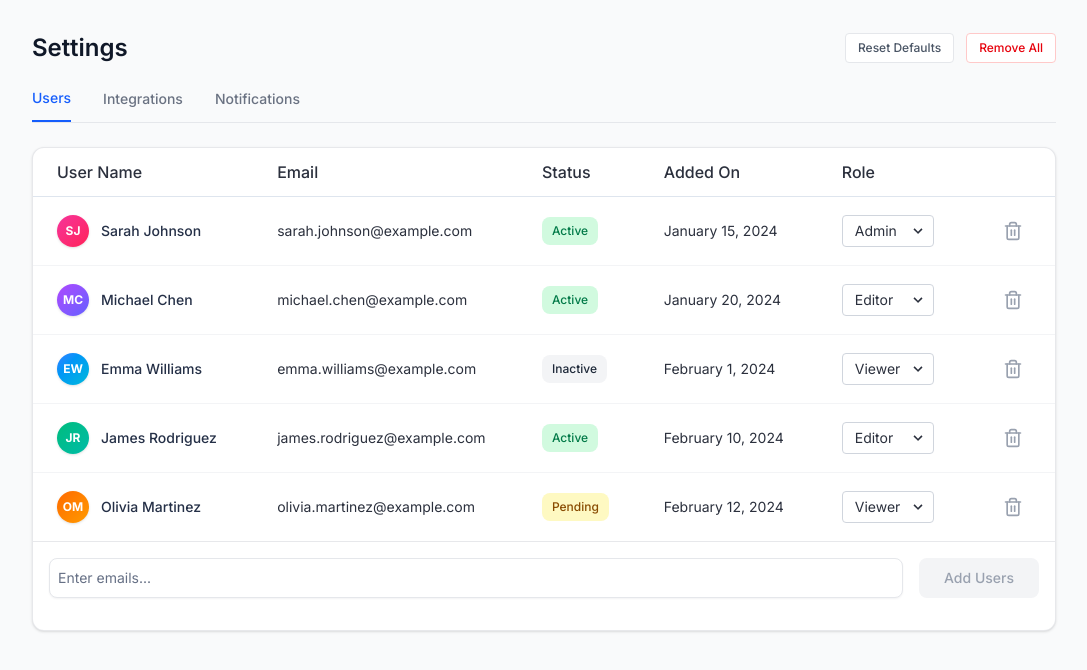
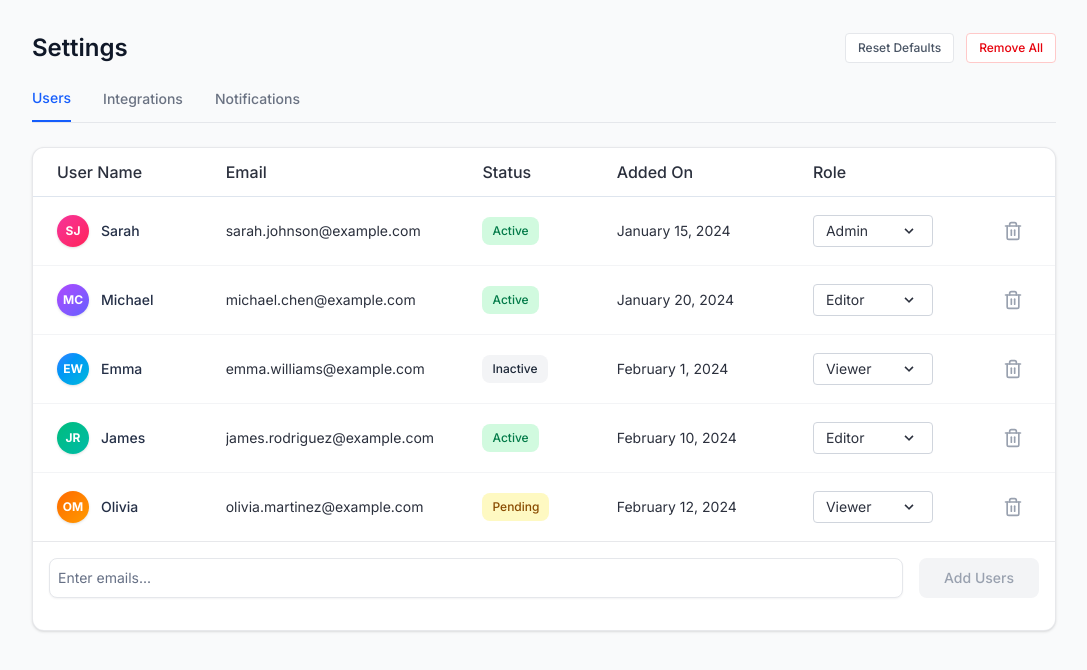
Before and after one commit to ozhayun/Email-Input, a Next.js app: page / in a window 1280 px wide. Shown: the top 670 px of the page, without its empty margins (96-1183 px from the left). Built offline with nearby package versions, Linux system fonts and the light colour scheme.

Commit message:
fix name

```diff
--- a/_data/initial-users.json
+++ b/_data/initial-users.json
@@ -1,7 +1,7 @@
 [
   {
     "id": "1",
-    "name": "Sarah Johnson",
+    "name": "Sarah",
     "email": "sarah.johnson@example.com",
     "status": "Active",
     "addedOn": "2024-01-15",
@@ -10,7 +10,7 @@
   },
   {
     "id": "2",
-    "name": "Michael Chen",
+    "name": "Michael",
     "email": "michael.chen@example.com",
     "status": "Active",
     "addedOn": "2024-01-20",
@@ -19,7 +19,7 @@
   },
   {
     "id": "3",
-    "name": "Emma Williams",
+    "name": "Emma",
     "email": "emma.williams@example.com",
     "status": "Inactive",
     "addedOn": "2024-02-01",
@@ -28,7 +28,7 @@
   },
   {
     "id": "4",
-    "name": "James Rodriguez",
+    "name": "James",
     "email": "james.rodriguez@example.com",
     "status": "Active",
     "addedOn": "2024-02-10",
@@ -37,7 +37,7 @@
   },
   {
     "id": "5",
-    "name": "Olivia Martinez",
+    "name": "Olivia",
     "email": "olivia.martinez@example.com",
     "status": "Pending",
     "addedOn": "2024-02-12",
--- a/src/components/Table/UserTableRow.tsx
+++ b/src/components/Table/UserTableRow.tsx
@@ -19,19 +19,19 @@ export function UserTableRow({
 }: UserTableRowProps) {
   return (
     <tr key={user.id} className="hover:bg-gray-50 transition-colors group">
-      <td className="px-6 py-4 whitespace-nowrap">
-        <div className="flex items-center gap-3">
+      <td className="px-6 py-4 whitespace-nowrap max-w-[200px]">
+        <div className="flex items-center gap-3 min-w-0">
           <div
-            className={`w-8 h-8 rounded-full flex items-center justify-center text-xs font-bold text-white shadow-sm bg-gradient-to-br ${user.gradient}`}
+            className={`w-8 h-8 shrink-0 rounded-full flex items-center justify-center text-xs font-bold text-white shadow-sm bg-gradient-to-br ${user.gradient}`}
           >
             {user.initials}
           </div>
-          <span className="text-sm font-medium text-[#253047]">
+          <span className="text-sm font-medium text-[#253047] truncate block min-w-0" title={user.name}>
             {user.name}
           </span>
         </div>
       </td>
-      <td className="px-6 py-4 whitespace-nowrap text-sm text-[#2B303D] max-w-[250px]">
+      <td className="px-6 py-4 whitespace-nowrap text-sm text-[#2B303D] max-w-[220px]">
         <span className="block truncate" title={user.email}>
           {user.email}
         </span>
@@ -52,10 +52,10 @@ export function UserTableRow({
       <td className="px-6 py-4 whitespace-nowrap text-sm text-[#2B303D]">
         {formatAddedOn(user.addedOn)}
       </td>
-      <td className="px-6 py-4 whitespace-nowrap">
-        <div className="relative">
+      <td className="px-6 py-4 whitespace-nowrap w-[140px] min-w-[140px]">
+        <div className="relative w-full min-w-[120px]">
           <select
-            className="appearance-none bg-white border border-[#D0D5DD] text-[#2B303D] py-1.5 pl-3 pr-8 rounded leading-tight focus:outline-none focus:bg-white focus:border-gray-500 text-sm"
+            className="appearance-none bg-white border border-[#D0D5DD] text-[#2B303D] py-1.5 pl-3 pr-8 rounded leading-tight focus:outline-none focus:bg-white focus:border-gray-500 text-sm w-full min-w-[100px]"
             value={user.role}
             onChange={(e) =>
               onRoleChange?.(user.id, e.target.value as SubmittedUser["role"])
@@ -69,7 +69,7 @@ export function UserTableRow({
           </select>
           <div className="pointer-events-none absolute inset-y-0 right-2 flex items-center px-2 text-[#2B303D]">
             <svg
-              className="fill-current h-4 w-4"
+              className="fill-current h-4 w-4 shrink-0"
               xmlns="http://www.w3.org/2000/svg"
               viewBox="0 0 20 20"
             >
--- a/src/components/UserManagement.tsx
+++ b/src/components/UserManagement.tsx
@@ -24,28 +24,29 @@ const INITIAL_USERS: SubmittedUser[] = (
   gradient: GRADIENTS[index % GRADIENTS.length],
 }));
 
-function getInitialUsers(): SubmittedUser[] {
-  if (typeof window === "undefined") return INITIAL_USERS;
-  try {
-    const saved = localStorage.getItem("submittedUsers");
-    if (saved) {
-      const parsed = JSON.parse(saved) as SubmittedUser[];
-      if (Array.isArray(parsed) && parsed.length > 0) return parsed;
-    }
-  } catch (e) {
-    console.error("Failed to parse users from localStorage", e);
-  }
-  return INITIAL_USERS;
-}
-
 const PAGE_SIZE = 10;
 
 export function UserManagement() {
   const [activeTab, setActiveTab] = useState("Users");
   const [submittedUsers, setSubmittedUsers] =
-    useState<SubmittedUser[]>(getInitialUsers);
+    useState<SubmittedUser[]>(INITIAL_USERS);
   const [tablePage, setTablePage] = useState(1);
   const [isAddingUsers, setIsAddingUsers] = useState(false);
+
+  // Load from localStorage after mount (client-only). Same initial state on server and client avoids hydration mismatch.
+  useEffect(() => {
+    try {
+      const saved = localStorage.getItem("submittedUsers");
+      if (saved) {
+        const parsed = JSON.parse(saved) as SubmittedUser[];
+        if (Array.isArray(parsed) && parsed.length > 0) {
+          setSubmittedUsers(parsed);
+        }
+      }
+    } catch (e) {
+      console.error("Failed to parse users from localStorage", e);
+    }
+  }, []);
 
   useEffect(() => {
     localStorage.setItem("submittedUsers", JSON.stringify(submittedUsers));
```
